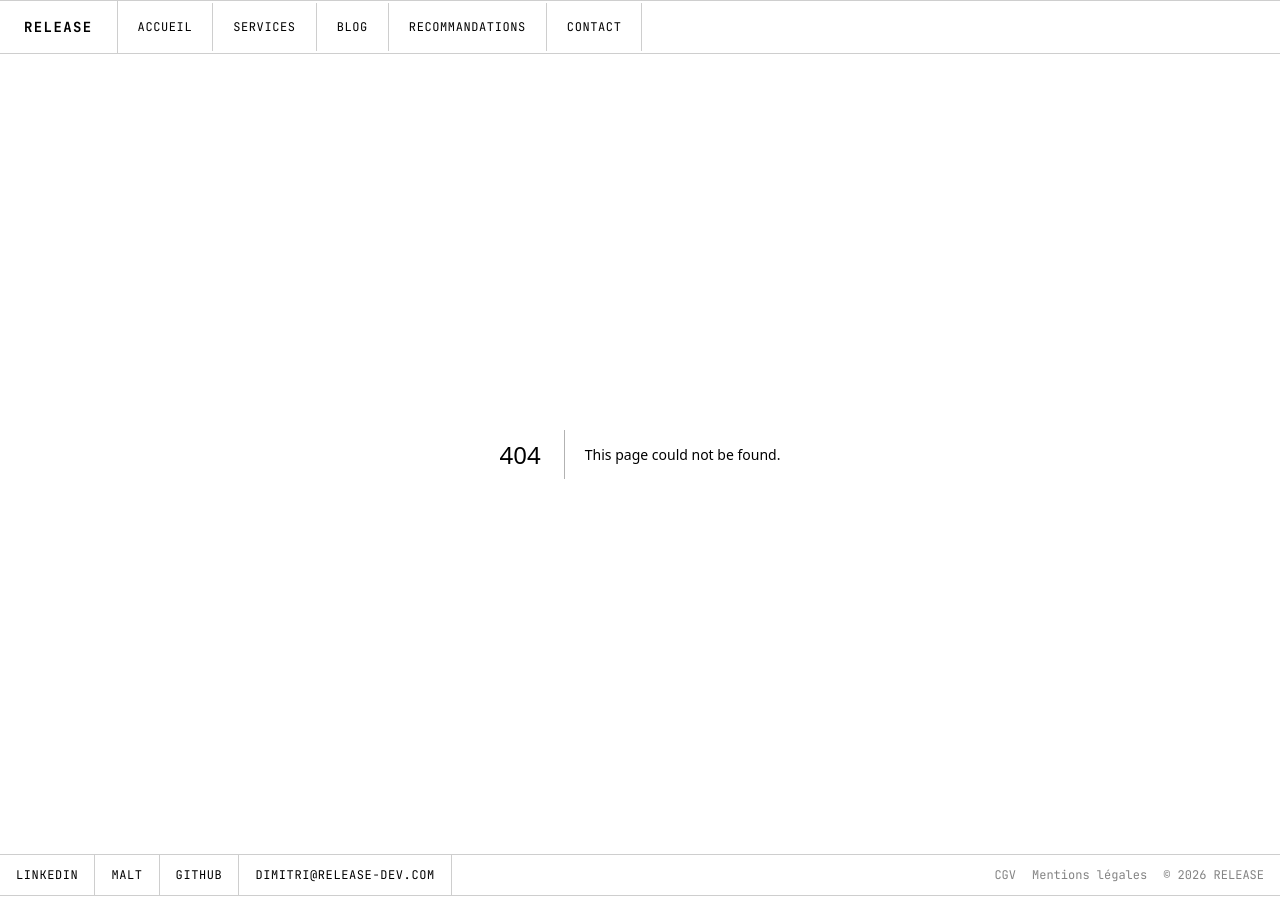
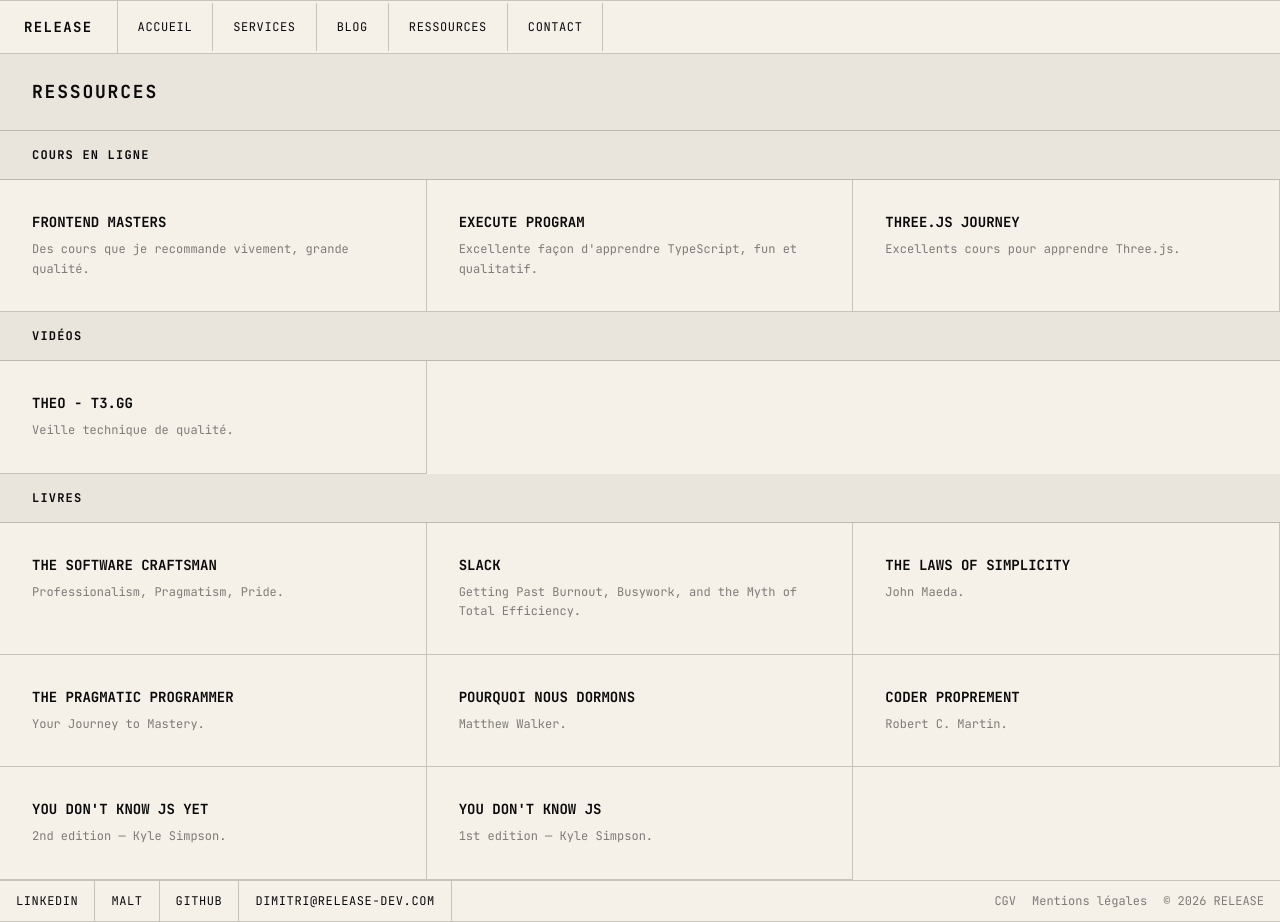
Before and after one commit to dimitri-bourreau/release-dev, a Next.js app: page /ressources in a window 1280 px wide. Before the commit this address had no page. Before the commit the page ends 896 px from the top, so only its background shows below. Built offline with nearby package versions, Linux system fonts and the light colour scheme.

Commit message:
feat: recommandations becomes ressources

```diff
--- a/src/app/recommandations/page.tsx
+++ b/src/app/ressources/page.tsx
@@ -1,6 +1,6 @@
 import { type Metadata } from 'next'
 
-export const metadata: Metadata = { title: 'Recommandations' }
+export const metadata: Metadata = { title: 'Ressources' }
 
 const courses = [
   {
@@ -86,7 +86,7 @@
             href={item.url}
             target="_blank"
             rel="noopener noreferrer"
-            className="border-border hover:bg-fg hover:text-bg group block cursor-pointer border-b border-r p-8 transition-colors"
+            className="border-border hover:bg-fg hover:text-bg group block cursor-pointer border-r border-b p-8 transition-colors"
           >
             <h3 className="mb-2 text-sm font-bold uppercase">{item.title}</h3>
             <p className="text-muted group-hover:text-bg text-xs leading-relaxed">
@@ -99,11 +99,11 @@
   )
 }
 
-export default function RecommandationsPage() {
+export default function RessourcesPage() {
   return (
     <>
       <h1 className="border-border bg-fg/5 border-b px-8 py-6 text-lg font-bold tracking-widest uppercase">
-        Recommandations
+        Ressources
       </h1>
       <Section title="Cours en ligne" items={courses} />
       <Section title="Vidéos" items={videos} />
--- a/src/components/header.component.tsx
+++ b/src/components/header.component.tsx
@@ -4,7 +4,7 @@
   { label: 'Accueil', href: '/' },
   { label: 'Services', href: '/services' },
   { label: 'Blog', href: '/blog' },
-  { label: 'Recommandations', href: '/recommandations' },
+  { label: 'Ressources', href: '/ressources' },
   { label: 'Contact', href: '/contact' },
 ]
 
```
